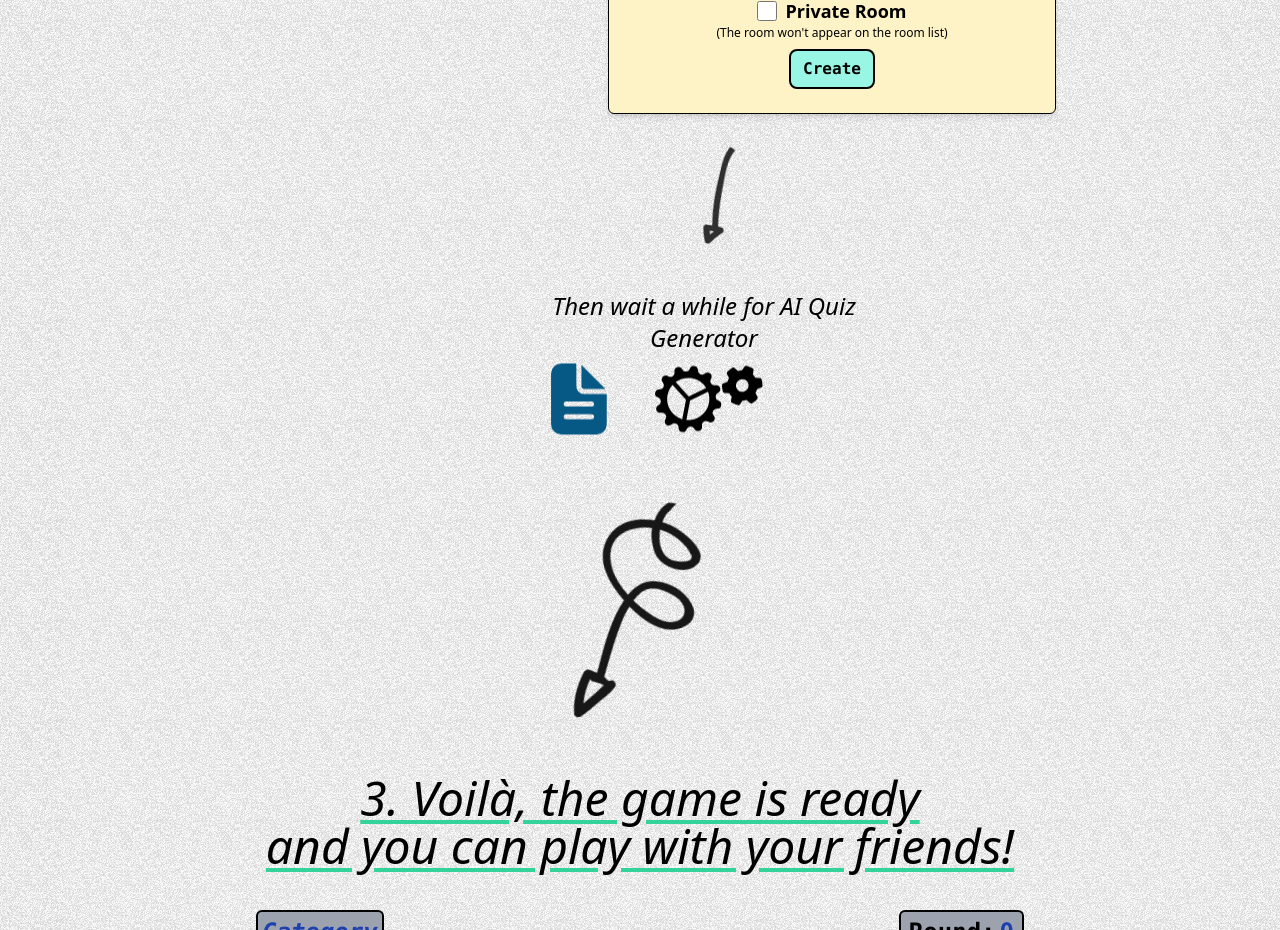
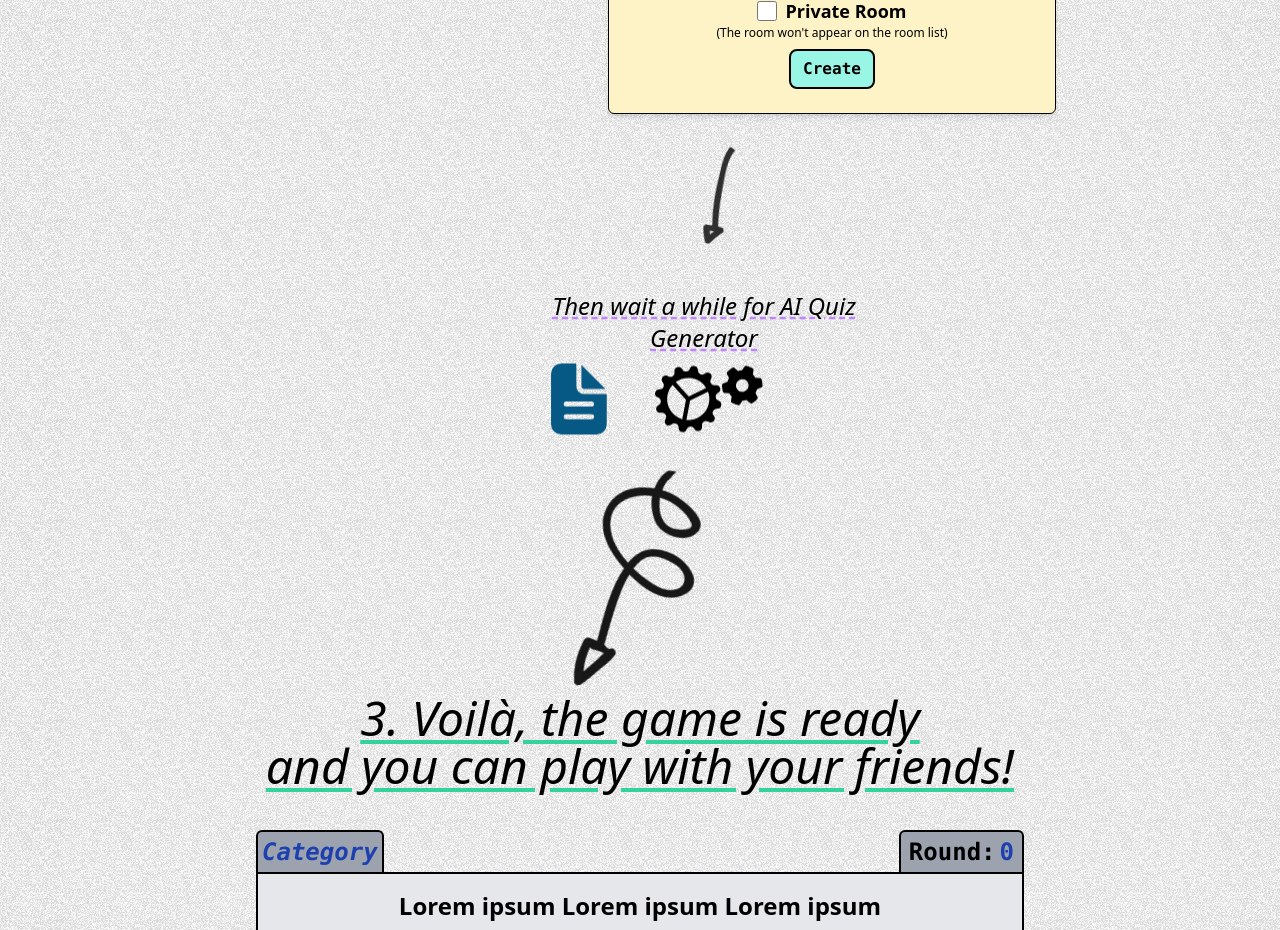
Before and after one commit to pecet3/quizex_pub, a Next.js app in the folder landingpage/: page / in a window 1280 px wide. Shown: the part 2420-3350 px from the top of the page. Built offline with nearby package versions, Linux system fonts and the light colour scheme.

Commit message:
minor improvments

```diff
--- a/landingpage/components/HowItWorks.tsx
+++ b/landingpage/components/HowItWorks.tsx
@@ -219,7 +219,7 @@ export const HowItWorks = () => {
             </motion.div>
           </div>
         </div>
-        <div className="m-auto mb-12 pl-32">
+        <div className="m-auto pl-32">
           <Image
             alt=""
             src={"/arrow_drawing.png"}
@@ -234,9 +234,12 @@ export const HowItWorks = () => {
             animate={loading}
             whileInView="visible"
             transition={{ duration: 0.4, ease: "easeOut" }}
-            className="self-center mb-8 py-8"
+            className="self-center  py-8"
           >
-            <h4 className={`italic duration-300 text-2xl w-80 text-center`}>
+            <h4
+              className={`italic underline decoration-purple-400 decoration-dashed
+                duration-300 text-2xl w-80 text-center`}
+            >
               Then wait a while for AI Quiz Generator
             </h4>
             <motion.div animate={{ scale: 1.5 }} className="mt-8">
```
